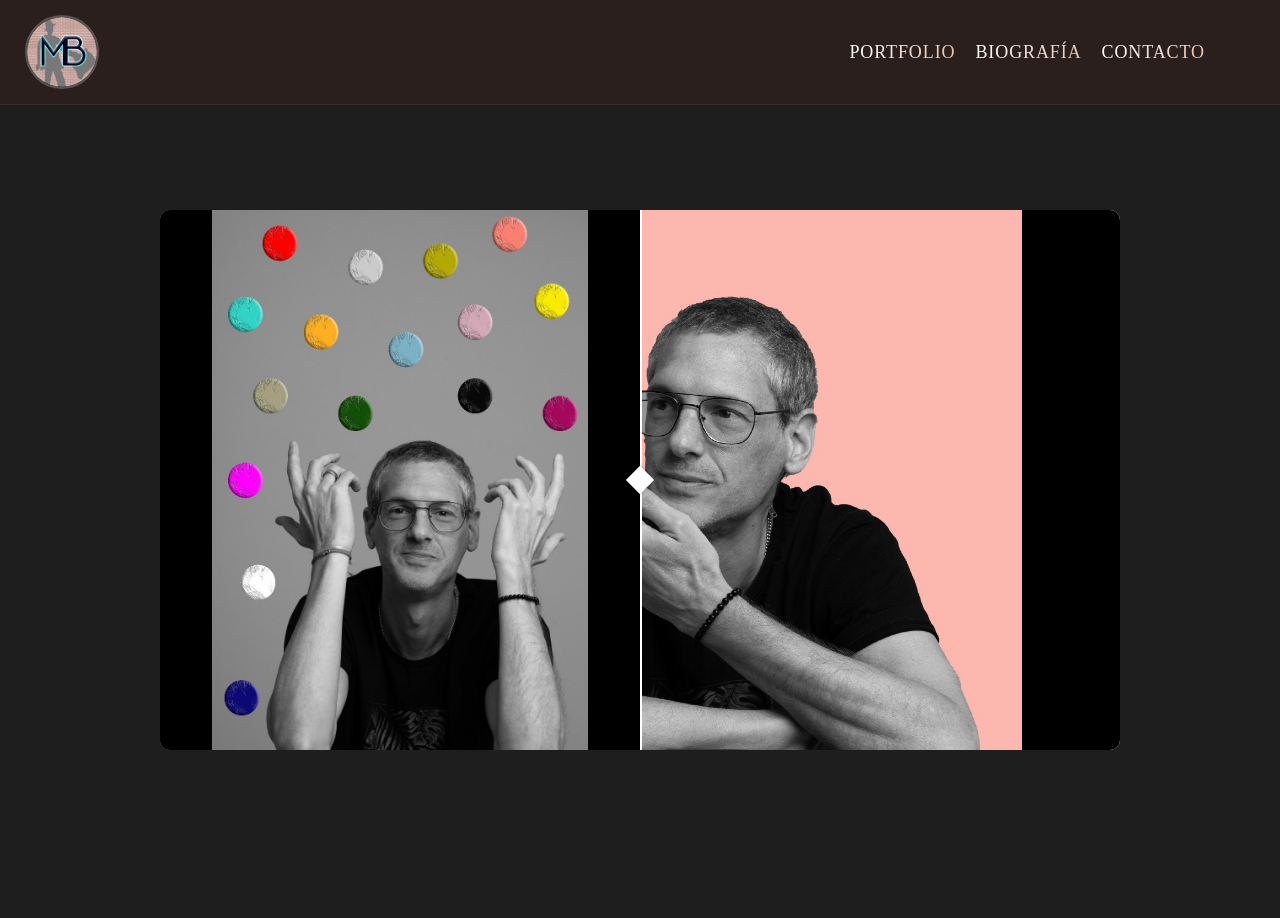
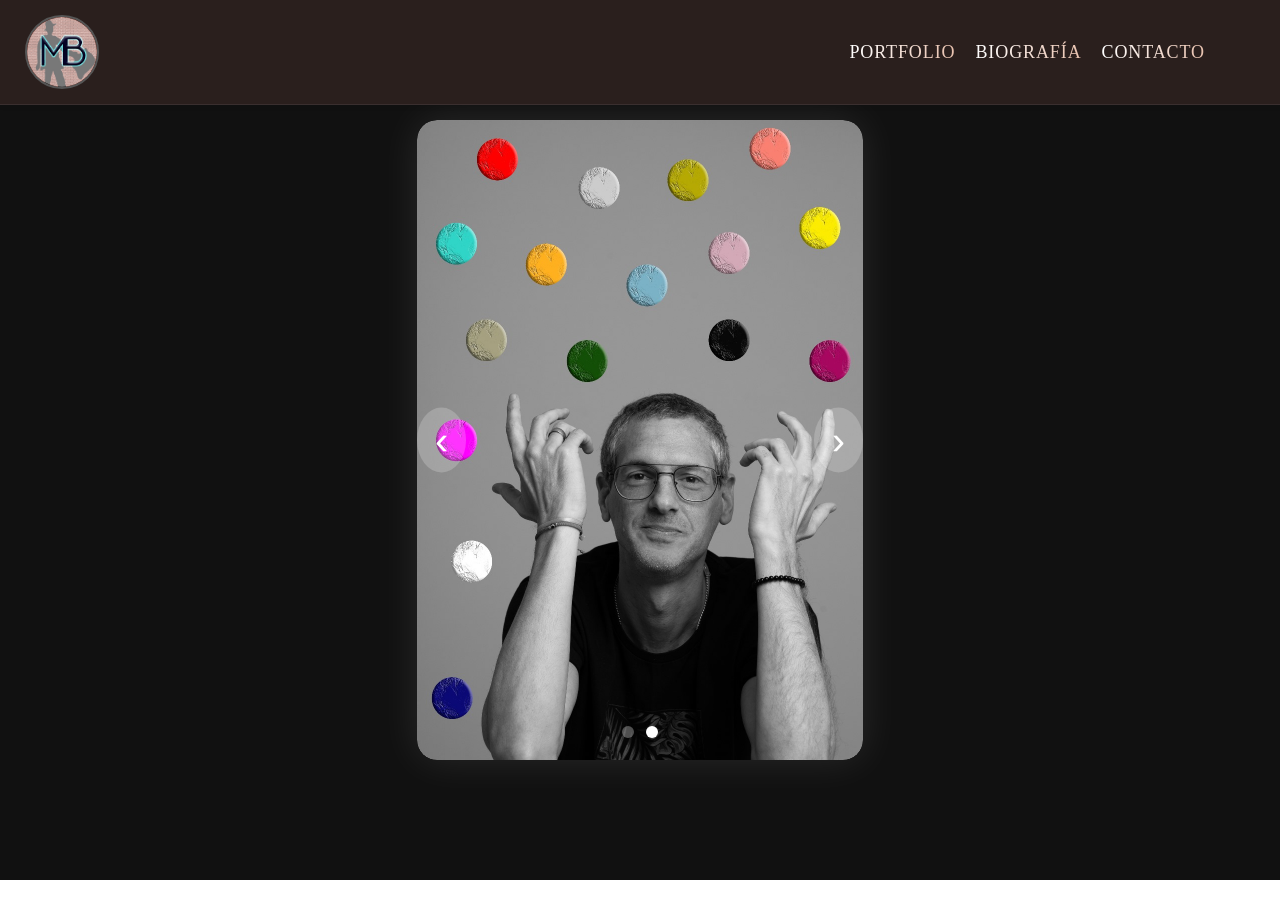
Before and after one commit to ibrian91/portfolio_artista_visual, a React (Vite) app in the folder frontend/: page /biografia in a window 1280 px wide. Shown: the top 918 px of the page. After the commit the page ends 880 px from the top, so only its background shows below. Built offline with nearby package versions, Linux system fonts and the light colour scheme.

Commit message:
slider biografy

```diff
--- a/frontend/src/pages/About/About.css
+++ b/frontend/src/pages/About/About.css
@@ -1,115 +1,114 @@
 body, html {
   margin: 0;
   padding: 0;
+  font-family: 'Helvetica Neue', sans-serif;
 }
 
-.section {
-  margin: 0;
-  padding: 0;
-  background: #1c1c1c;
-  height: 100vh;
+.slideshow-section {
+  background: #111;
+  min-height: 100vh;
+  display: flex;
+  justify-content: center;
+  align-items: center;
+  padding: 40px 20px;
+}
+
+.slideshow-container {
+  position: relative;
+  display: flex;
+  align-items: center;
+  justify-content: center;
+  border-radius: 20px;
+  overflow: hidden;
+  box-shadow: 0 0 40px rgba(255, 255, 255, 0.1);
+  background: #000;
+}
+
+.slide {
+  position: absolute;
+  opacity: 0;
+  transition: opacity 1s ease;
   display: flex;
   justify-content: center;
   align-items: center;
 }
 
-.comparison-slider-wrapper {
+.slide.active {
+  opacity: 1;
   position: relative;
-  width: 95%;
-  max-width: 960px;
-  margin: 0 auto;
-  background-color: white;
-  border-radius: 10px;
-  overflow: hidden;
-  aspect-ratio: 16 / 9;
+  z-index: 1;
 }
 
-.comparison-slider {
-  position: relative;
-  width: 100%;
-  height: 100%;
-  border: none;
-  overflow: hidden;
+.slide img {
+  max-width: 100%;
+  max-height: 80vh;
+  object-fit: contain;
+  border-radius: 20px;
 }
 
-.comparison-slider > img,
-.comparison-slider .resize > img {
+.slideshow-controls {
   position: absolute;
-  top: 0;
-  left: 0;
-  height: 100%;
+  top: 50%;
   width: 100%;
-  object-fit: contain; /* ✅ CAMBIO */
-  background-color: black; /* 👈 Para que el fondo se vea bien */
-  user-select: none;
-  pointer-events: none;
-}
-
-.comparison-slider .resize {
-  position: absolute;
-  top: 0;
-  left: 0;
-  height: 100%;
-  width: 50%;
-  overflow: hidden;
+  display: flex;
+  justify-content: space-between;
+  padding: 0 20px;
+  transform: translateY(-50%);
   z-index: 2;
 }
 
-.divider {
-  position: absolute;
-  top: 0;
-  bottom: 0;
-  width: 2px;
-  background-color: white;
-  z-index: 3;
-  left: 50%;
-  pointer-events: none;
+.control-btn {
+  background: rgba(255, 255, 255, 0.2);
+  border: none;
+  font-size: 2.5rem;
+  color: white;
+  padding: 10px 18px;
+  border-radius: 50%;
+  cursor: pointer;
+  transition: background 0.3s;
 }
 
-.handle {
-  position: absolute;
-  top: 50%;
-  left: 50%;
-  width: 20px;
-  height: 20px;
-  background-color: white;
-  transform: translate(-50%, -50%) rotate(45deg);
-  z-index: 4;
-  cursor: ew-resize;
-  box-shadow: 0 0 5px rgba(0, 0, 0, 0.3);
-  touch-action: none;
-  animation: handlePulse 1.5s ease-in-out;
+.control-btn:hover {
+  background: rgba(255, 255, 255, 0.5);
 }
 
+.slideshow-indicators {
+  position: absolute;
+  bottom: 15px;
+  width: 100%;
+  text-align: center;
+  z-index: 2;
+}
+
+.dot {
+  display: inline-block;
+  margin: 0 6px;
+  width: 12px;
+  height: 12px;
+  background-color: rgba(255, 255, 255, 0.3);
+  border-radius: 50%;
+  cursor: pointer;
+  transition: background-color 0.3s;
+}
+
+.dot.active-dot {
+  background-color: white;
+}
+
+/* Responsive */
 @media (max-width: 768px) {
-  .comparison-slider-wrapper {
-    width: 100%;
-    max-width: 100%;
-    border-radius: 0;
-    aspect-ratio: 4 / 3;
-    min-height: 250px;
+  .slide img {
+    max-height: 60vh;
   }
 
-  .handle {
-    width: 28px;
-    height: 28px;
-    box-shadow: 0 0 8px rgba(0, 0, 0, 0.6);
-    z-index: 10;
+  .control-btn {
+    font-size: 2rem;
+    padding: 6px 14px;
   }
 
-  .divider {
-    z-index: 9;
-  }
-
-  .comparison-slider img {
-    object-fit: cover;
+  .dot {
+    width: 10px;
+    height: 10px;
+    margin: 0 4px;
   }
 }
-
-/* Animación sutil para el handle */
-@keyframes handlePulse {
-  0% { transform: translate(-50%, -50%) rotate(45deg); }
-  30% { transform: translate(-60%, -50%) rotate(45deg); }
-  60% { transform: translate(-40%, -50%) rotate(45deg); }
-  100% { transform: translate(-50%, -50%) rotate(45deg); }
-}
--- a/frontend/src/pages/About/About.jsx
+++ b/frontend/src/pages/About/About.jsx
@@ -1,97 +1,51 @@
-import React, { useEffect, useRef } from "react";
+import React, { useState, useEffect } from "react";
 import "./About.css";
 import biografia1 from "/assets/images/biografia/biografia1.jpeg";
 import biografia2 from "/assets/images/biografia/biografia2.jpeg";
 
+const images = [biografia1, biografia2];
+
 const About = () => {
-  const sliderRef = useRef(null);
-  const dividerRef = useRef(null);
-  const handleRef = useRef(null);
-  const resizeRef = useRef(null);
+  const [currentIndex, setCurrentIndex] = useState(0);
 
   useEffect(() => {
-    const slider = sliderRef.current;
-    const handle = handleRef.current;
-    const divider = dividerRef.current;
-    const resize = resizeRef.current;
-
-    let isDragging = false;
-
-    const getX = (e) => {
-      if (e.touches) return e.touches[0].clientX;
-      return e.clientX;
-    };
-
-    const startDrag = (e) => {
-      isDragging = true;
-      e.preventDefault();
-    };
-
-    const stopDrag = () => {
-      isDragging = false;
-    };
-
-    const onDrag = (e) => {
-      if (!isDragging) return;
-
-      const rect = slider.getBoundingClientRect();
-      let x = getX(e) - rect.left;
-
-      x = Math.max(0, Math.min(x, rect.width));
-
-      resize.style.width = `${x}px`;
-      divider.style.left = `${x}px`;
-      handle.style.left = `${x}px`;
-    };
-
-    // 👉 Animación inicial para mobile
-    if (window.innerWidth <= 768) {
-      handle.classList.add("animate");
-      setTimeout(() => {
-        handle.classList.remove("animate");
-      }, 1600);
-    }
-
-    // 👉 Eventos
-    handle.addEventListener("mousedown", startDrag);
-    window.addEventListener("mouseup", stopDrag);
-    window.addEventListener("mousemove", onDrag);
-
-    handle.addEventListener("touchstart", startDrag, { passive: false });
-    window.addEventListener("touchend", stopDrag);
-    window.addEventListener("touchmove", onDrag, { passive: false });
-
-    return () => {
-      handle.removeEventListener("mousedown", startDrag);
-      window.removeEventListener("mouseup", stopDrag);
-      window.removeEventListener("mousemove", onDrag);
-
-      handle.removeEventListener("touchstart", startDrag);
-      window.removeEventListener("touchend", stopDrag);
-      window.removeEventListener("touchmove", onDrag);
-    };
+    const interval = setInterval(() => {
+      setCurrentIndex((prev) => (prev + 1) % images.length);
+    }, 4000);
+    return () => clearInterval(interval);
   }, []);
 
+  const prevSlide = () => {
+    setCurrentIndex((prev) => (prev - 1 + images.length) % images.length);
+  };
 
+  const nextSlide = () => {
+    setCurrentIndex((prev) => (prev + 1) % images.length);
+  };
 
   return (
-    <section className="section">
-      <div className="comparison-slider-wrapper">
-        <div className="comparison-slider" ref={sliderRef}>
-          <img
-            src={biografia1}
-            alt="Después"
-            className="after"
-          />
-          <div className="resize" ref={resizeRef}>
-            <img
-              src={biografia2}
-              alt="Antes"
-              className="before"
+    <section className="slideshow-section">
+      <div className="slideshow-container">
+        {images.map((img, index) => (
+          <div
+            key={index}
+            className={`slide ${index === currentIndex ? "active" : ""}`}
+          >
+            <img src={img} alt={`Slide ${index}`} />
+          </div>
+        ))}
+        <div className="slideshow-controls">
+          <button onClick={prevSlide} className="control-btn">‹</button>
+          <button onClick={nextSlide} className="control-btn">›</button>
+        </div>
+        <div className="slideshow-indicators">
+          {images.map((_, index) => (
+            <span
+              key={index}
+              className={`dot ${index === currentIndex ? "active-dot" : ""}`}
+              onClick={() => setCurrentIndex(index)}
             />
-          </div>
-          <div className="divider" ref={dividerRef}></div>
-          <div className="handle" ref={handleRef}></div>
+          ))}
         </div>
       </div>
     </section>
```
